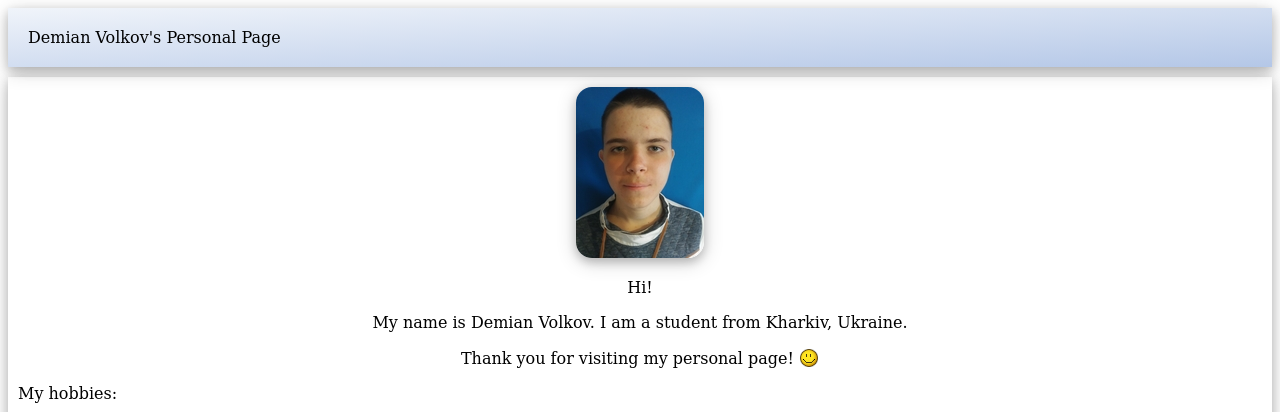
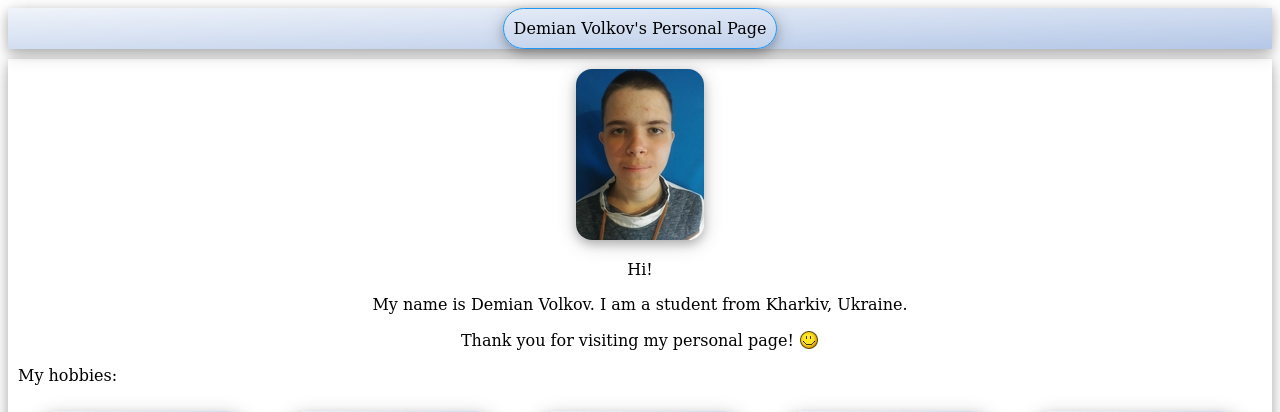
Before and after one commit to demian-wolf/demian-wolf.github.io, a Flask app: page / in a window 1280 px wide. Shown: the top 412 px of the page. Run offline with Flask 2, Linux system fonts and the light colour scheme.

Commit message:
Redesigned the navbar; got rid of AOS; refactored base.css

```diff
--- a/flask_src/static/stylesheet/base.css
+++ b/flask_src/static/stylesheet/base.css
@@ -7,32 +7,13 @@ html {
     top: 0;
     position: sticky;
     z-index: 1000;
+    text-align: center;
     box-shadow: 0 4px 10px 0 rgba(0, 0, 0, 0.2), 0 4px 20px 0 rgba(0, 0, 0, 0.19);
     background-image: linear-gradient(to bottom right, rgb(240, 244, 250), rgb(180, 199, 231));
 }
 
-#navbar > ul {
-    list-style-type: none;
-    margin: 0;
-    padding: 0;
-    overflow: hidden;
-}
-
-#navbar > ul > li {
-    float: left;
-}
-
-#navbar > ul > li, div#navbar > ul > li > a {
-    display: block;
-    color: black;
-    text-align: center;
-    padding: 10px 10px;
-    text-decoration: none;
-}
-
-#navbar > ul > li a:hover, .button:hover {
-    background-color: #2196F3;
-    border-radius: 32px;
+#navbar > a {
+    padding: 10px;
 }
 
 #content {
@@ -67,6 +48,8 @@ html {
 }
 
 .button:hover {
+    background-color: #2196F3;
+    border-radius: 32px;
     -webkit-animation-name: button-animation;
     -webkit-animation-duration: 1s;
     animation-name: button-animation;
--- a/flask_src/templates/base.html
+++ b/flask_src/templates/base.html
@@ -2,26 +2,22 @@
 <html lang="en">
     <head>
         <meta charset="utf-8">
-        <meta name="viewport" content="width=device-width, initial-scale=1, maximum-scale=1" />
+        <meta name="viewport" content="width=device-width, initial-scale=1, maximum-scale=1">
         <title>{% block title %}{% endblock %} - Demian Wolf's Personal Page</title>
         <link rel="stylesheet" href="{{ url_for('static', filename='stylesheet/base.css') }}">
         <link rel="stylesheet" href="https://cdnjs.cloudflare.com/ajax/libs/font-awesome/4.7.0/css/font-awesome.min.css">
-
-        <!--<link href="https://unpkg.com/aos@2.3.1/dist/aos.css" rel="stylesheet">-->
-        <!--<script src="https://unpkg.com/aos@2.3.1/dist/aos.js"></script>-->
-
         {% block head %}{% endblock %}
     </head>
     <body>
         <div id="navbar">
-            <ul>
-                <li><a href="{{ url_for('index') }}" title="Go to the homepage">Demian Volkov's Personal Page</a></li>
-            </ul>
+            <a class="button" href="{{ url_for('index') }}" title="Homepage">
+                Demian Volkov's Personal Page
+            </a>
         </div>
         <div id="content">
             {% block content %}{% endblock %}
         </div>
-        <div id="copyright" data-aos="zoom-in">
+        <div id="copyright">
             <p>© 2020-2021 Demian Volkov</p>
             <p>Powered by <a class="button" target="_blank" href="https://flask.palletsprojects.com/">Flask</a>, <a class="button" target="_blank" href="https://pythonhosted.org/Frozen-Flask/">Frozen-Flask</a>, and <a class="button copyright-button" target="_blank" href="https://pages.github.com/">Github Pages</a>.</p>
             <p>
@@ -30,9 +26,5 @@
                 </a>
             </p>
         </div>
-
-        <script>
-            // AOS.init();
-        </script>
     </body>
 </html>
--- a/flask_src/templates/index.html
+++ b/flask_src/templates/index.html
@@ -7,8 +7,8 @@
 {% endblock %}
 
 {% block content %}
-    <div id="greeting" data-aos="zoom-in">
-        <img data-aos="flip-up" id="my-photo" src="static/images/photo.jpg" alt='My "photo"'>
+    <div id="greeting">
+        <img id="my-photo" src="static/images/photo.jpg" alt='My "photo"'>
 
         <p>
             Hi!
@@ -23,7 +23,7 @@
         </p>
     </div>
 
-    <div data-aos="zoom-in">
+    <div>
         My hobbies:
         <div id="hobbies-container">
             <div class="hobby">
@@ -87,7 +87,7 @@
         </div>
     </div>
 
-    <div data-aos="zoom-in">
+    <div>
         My favorites:
         <p id="favorites-buttons-container">
             <a class="button favorites-button" href="{{ url_for("favourite_music") }}">
@@ -102,7 +102,7 @@
         </p>
     </div>
 
-    <div data-aos="zoom-in">
+    <div>
         My social networks profiles:
         <p id="social-media-buttons-container">
             <a class="button social-media-button" href="https://github.com/demian-wolf" target="_blank" title="Github">
```
